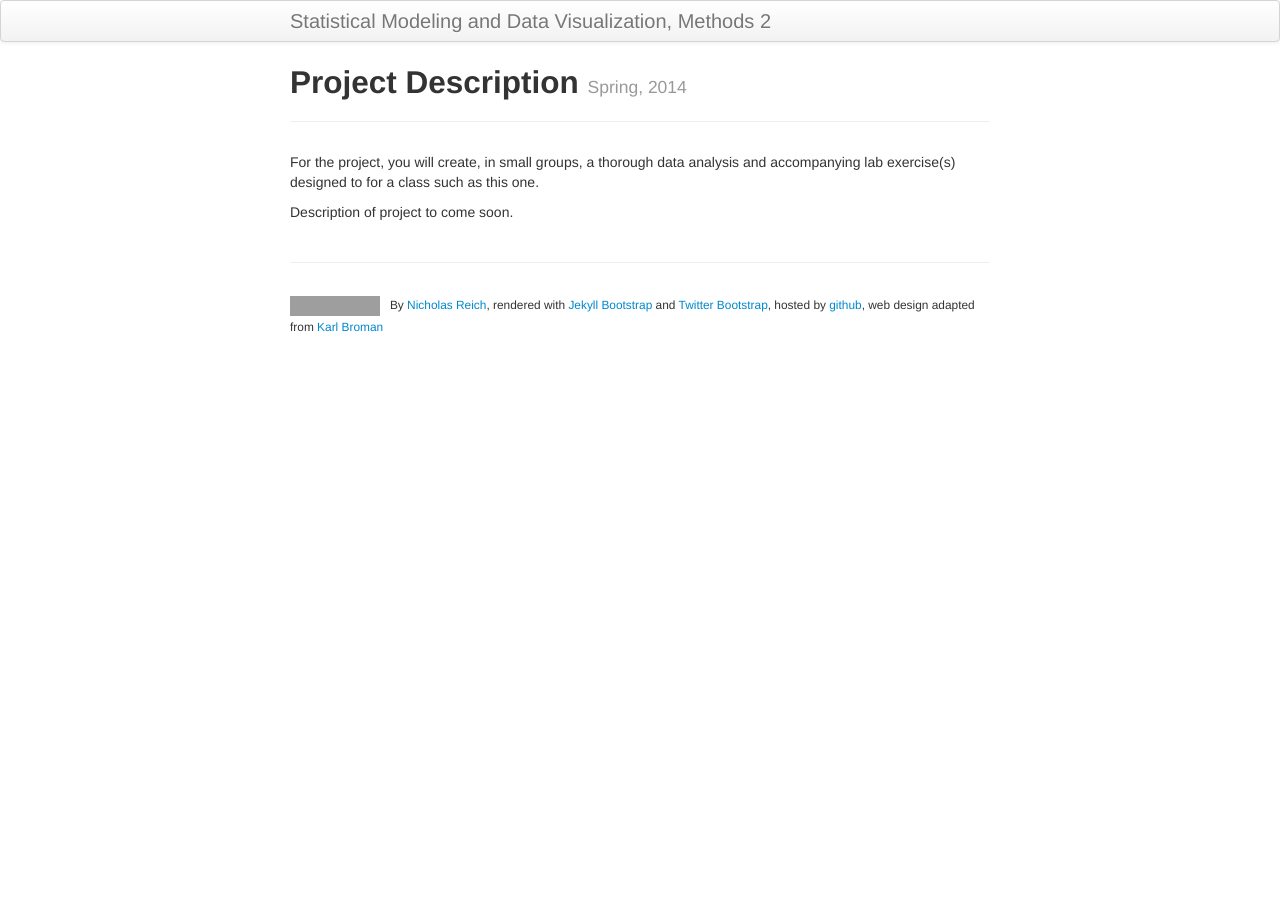
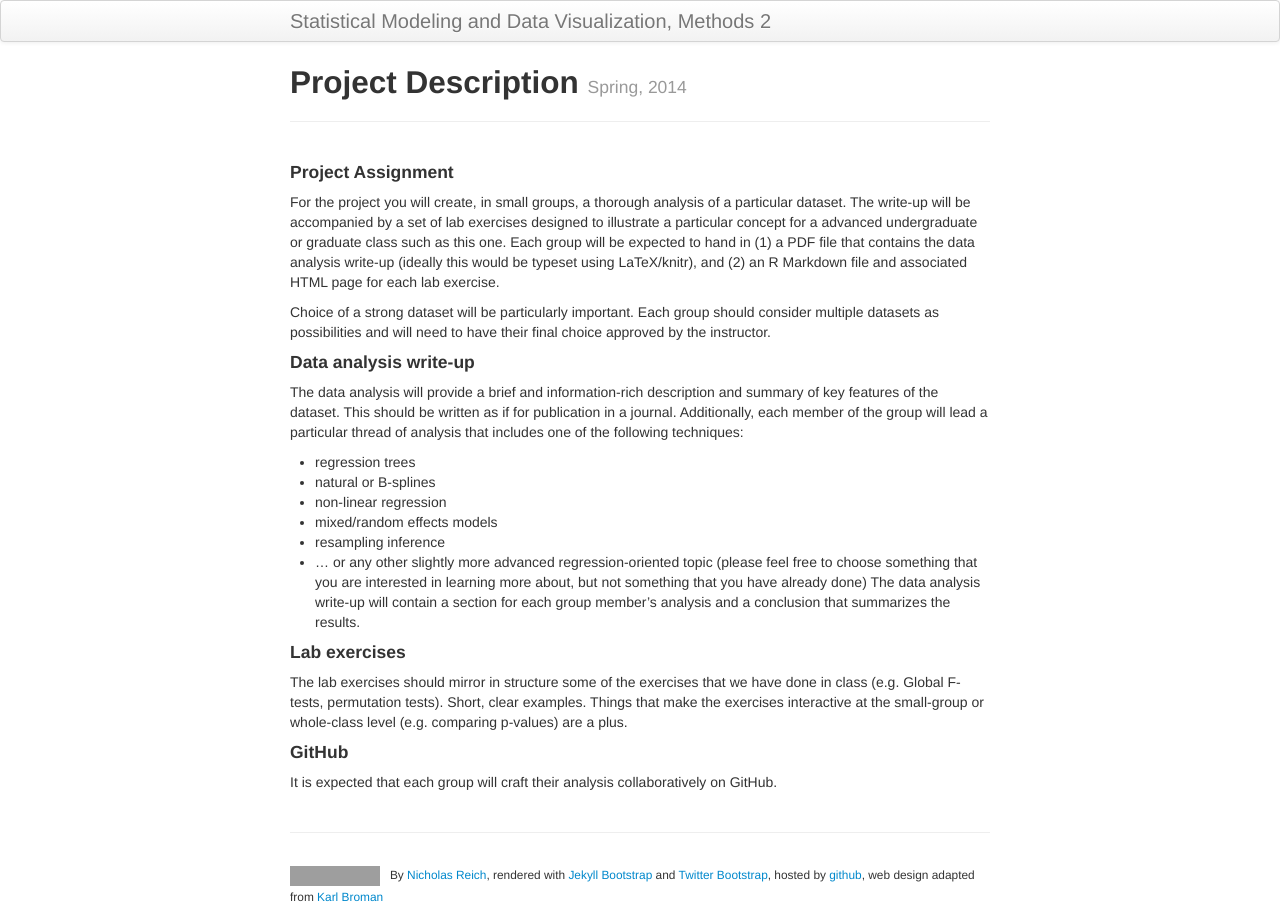
Before and after one commit to nickreich/methods2, a Jekyll site: the page built from pages/project.md, in a window 1280 px wide. Built offline with Jekyll 4.4.1, drawn with Linux system fonts in a browser that asks for light colours; grey boxes are pictures that could not be loaded.

Commit message:
adding project notes

```diff
--- a/pages/project.md
+++ b/pages/project.md
@@ -4,6 +4,23 @@ title: Project Description
 tagline: Spring, 2014
 ---
 
-For the project, you will create, in small groups, a thorough data analysis and accompanying lab exercise(s) designed to  for a class such as this one.
+#### Project Assignment
+For the project you will create, in small groups, a thorough analysis of a particular dataset. The write-up will be accompanied by a set of lab exercises designed to illustrate a particular concept for a advanced undergraduate or graduate class such as this one. Each group will be expected to hand in (1) a PDF file that contains the data analysis write-up (ideally this would be typeset using LaTeX/knitr), and (2) an R Markdown file and associated HTML page for each lab exercise.
 
-Description of project to come soon.
+Choice of a strong dataset will be particularly important. Each group should consider multiple datasets as possibilities and will need to have their final choice approved by the instructor.
+
+#### Data analysis write-up
+The data analysis will provide a brief and information-rich description and summary of key features of the dataset. This should be written as if for publication in a journal. Additionally, each member of the group will lead a particular thread of analysis that includes one of the following techniques:
+* regression trees
+* natural or B-splines
+* non-linear regression
+* mixed/random effects models
+* resampling inference
+* ... or any other slightly more advanced regression-oriented topic (please feel free to choose something that you are interested in learning more about, but not something that you have already done)
+The data analysis write-up will contain a section for each group member's analysis and a conclusion that summarizes the results.
+
+#### Lab exercises
+The lab exercises should mirror in structure some of the exercises that we have done in class (e.g. Global F-tests, permutation tests). Short, clear examples. Things that make the exercises interactive at the small-group or whole-class level (e.g. comparing p-values) are a plus.
+
+#### GitHub
+It is expected that each group will craft their analysis collaboratively on GitHub.
```
